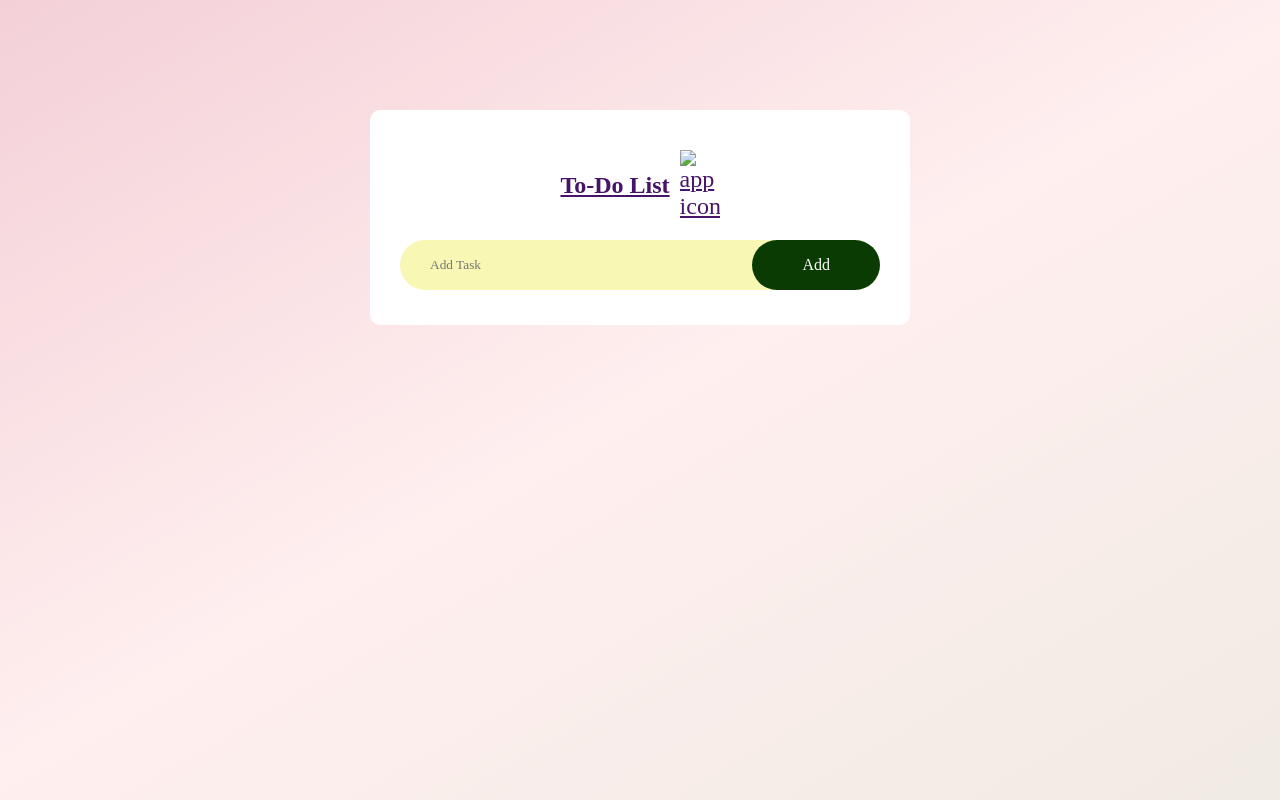
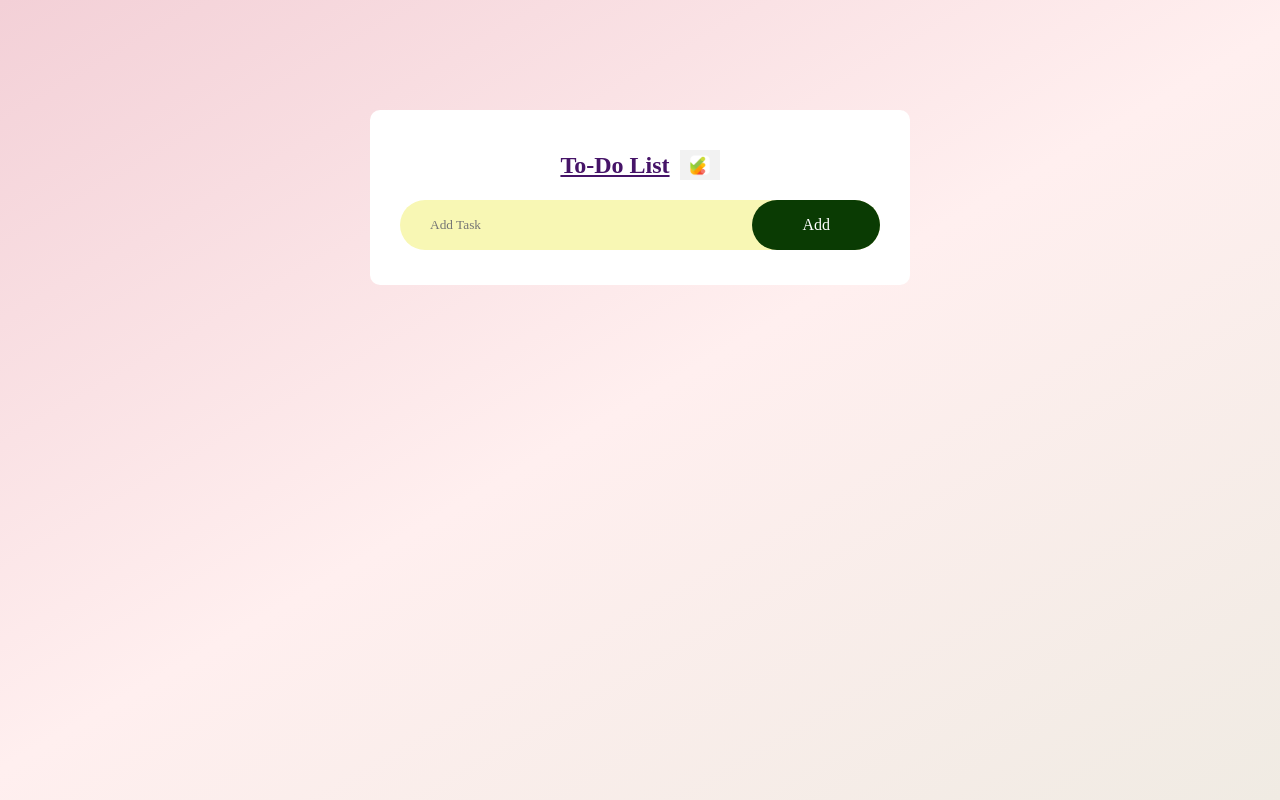
Before and after one commit to MoonlightAndStars/ToDo-App, a plain HTML site: page index.html in a window 1280 px wide. Drawn offline with Linux system fonts and the light colour scheme; a web font is replaced by a local one.

Commit message:
Update index.html

```diff
--- a/index.html
+++ b/index.html
@@ -15,7 +15,7 @@
   <body>
     <div class="container">
       <div class="todo-app">
-        <h2>To-Do List <img src="Images/todo icon.png" alt="app icon" /></h2>
+        <h2>To-Do List <img src="todo icon.png" alt="app icon" /></h2>
         <div class="row">
           <input type="text" id="input-box" placeholder="Add Task" />
           <button type="submit" onclick="addTask()">Add</button>
```
